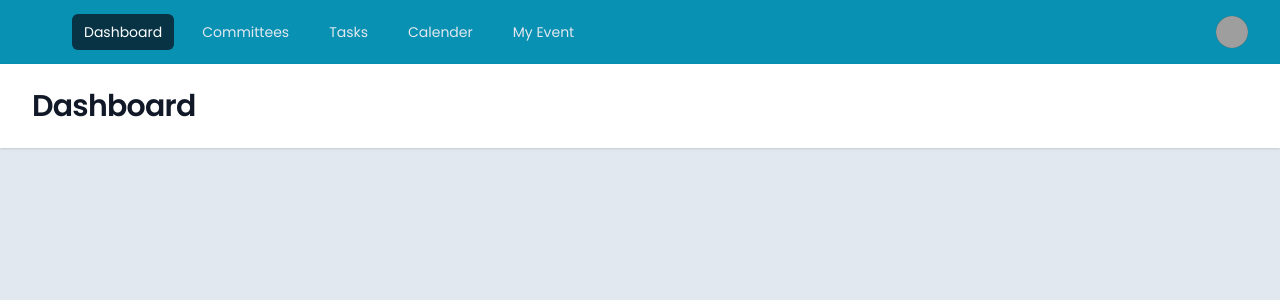
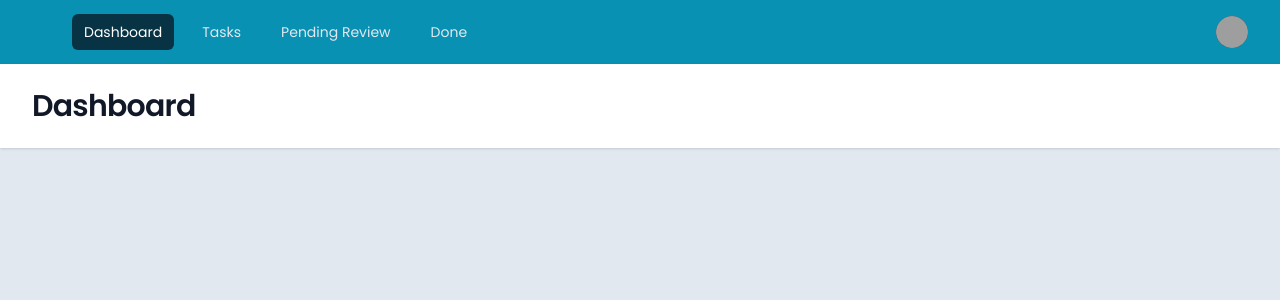
Before and after one commit to Abdorithm/EventPlaza, a Flask app: page /dashboard in a window 1280 px wide. Shown: the top 300 px of the page. Run offline with Flask 3, Linux system fonts and the light colour scheme; grey boxes are pictures that could not be loaded.

Commit message:
dashboard concept

```diff
--- a/web_flask/templates/dashboard.html
+++ b/web_flask/templates/dashboard.html
@@ -58,14 +58,11 @@
                 <a href="#" class="bg-cyan-950 text-white rounded-md px-3 py-2 text-sm font-medium"
                   aria-current="page">Dashboard</a>
                 <a href="#"
-                  class="text-slate-200 hover:bg-cyan-800 hover:text-white rounded-md px-3 py-2 text-sm font-medium">Committees</a>
-                <a href="#"
                   class="text-slate-200 hover:bg-cyan-800 hover:text-white rounded-md px-3 py-2 text-sm font-medium">Tasks</a>
                 <a href="#"
-                  class="text-slate-200 hover:bg-cyan-800 hover:text-white rounded-md px-3 py-2 text-sm font-medium">Calender</a>
+                  class="text-slate-200 hover:bg-cyan-800 hover:text-white rounded-md px-3 py-2 text-sm font-medium">Pending Review</a>
                 <a href="#"
-                  class="text-slate-200 hover:bg-cyan-800 hover:text-white rounded-md px-3 py-2 text-sm font-medium">My
-                  Event</a>
+                  class="text-slate-200 hover:bg-cyan-800 hover:text-white rounded-md px-3 py-2 text-sm font-medium">Done</a>
               </div>
             </div>
           </div>
@@ -101,8 +98,6 @@
                   <!-- Active: "bg-gray-100", Not Active: "" -->
                   <a href="#" class="block px-4 py-2 text-sm text-gray-900" role="menuitem" tabindex="-1"
                     id="user-menu-item-0">Your Profile</a>
-                  <a href="#" class="block px-4 py-2 text-sm text-gray-900" role="menuitem" tabindex="-1"
-                    id="user-menu-item-1">Settings</a>
                   <a href="{{ url_for('landing') }}" class="block px-4 py-2 text-sm text-gray-900" role="menuitem"
                     tabindex="-1" id="user-menu-item-2">Sign out</a>
                 </div>
@@ -138,14 +133,11 @@
           <a href="#" class="bg-cyan-950 text-white block rounded-md px-3 py-2 text-base font-medium"
             aria-current="page">Dashboard</a>
           <a href="#"
-            class="text-slate-200 hover:bg-cyan-800 hover:text-white block rounded-md px-3 py-2 text-base font-medium">Committees</a>
-          <a href="#"
             class="text-slate-200 hover:bg-cyan-800 hover:text-white block rounded-md px-3 py-2 text-base font-medium">Tasks</a>
           <a href="#"
-            class="text-slate-200 hover:bg-cyan-800 hover:text-white block rounded-md px-3 py-2 text-base font-medium">Calender</a>
+            class="text-slate-200 hover:bg-cyan-800 hover:text-white block rounded-md px-3 py-2 text-base font-medium">Pending Review</a>
           <a href="#"
-            class="text-slate-200 hover:bg-cyan-800 hover:text-white block rounded-md px-3 py-2 text-base font-medium">My
-            Event</a>
+            class="text-slate-200 hover:bg-cyan-800 hover:text-white block rounded-md px-3 py-2 text-base font-medium">Done</a>
         </div>
         <div class="border-t border-gray-700 pb-3 pt-4">
           <div class="flex items-center px-5">
@@ -163,8 +155,6 @@
             <a href="#"
               class="block rounded-md px-3 py-2 text-base font-medium text-slate-200 hover:bg-cyan-800 hover:text-white">Your
               Profile</a>
-            <a href="#"
-              class="block rounded-md px-3 py-2 text-base font-medium text-slate-200 hover:bg-cyan-800 hover:text-white">Settings</a>
             <a href="{{ url_for('landing') }}"
               class="block rounded-md px-3 py-2 text-base font-medium text-slate-200 hover:bg-cyan-800 hover:text-white">Sign
               out</a>
--- a/web_flask/templates/your_events.html
+++ b/web_flask/templates/your_events.html
@@ -4,7 +4,7 @@
 <head>
     <meta charset="UTF-8">
     <meta name="viewport" content="width=device-width, initial-scale=1.0">
-    <title>Dashboard</title>
+    <title>Your Events</title>
     <link rel="preconnect" href="https://fonts.googleapis.com">
     <link rel="preconnect" href="https://fonts.gstatic.com" crossorigin>
     <link href="https://fonts.googleapis.com/css2?family=Poppins:ital,wght@0,400;0,600;1,800&display=swap"
@@ -77,8 +77,6 @@
                                     <!-- Active: "bg-gray-100", Not Active: "" -->
                                     <a href="#" class="block px-4 py-2 text-sm text-gray-900" role="menuitem"
                                         tabindex="-1" id="user-menu-item-0">Your Profile</a>
-                                    <a href="#" class="block px-4 py-2 text-sm text-gray-900" role="menuitem"
-                                        tabindex="-1" id="user-menu-item-1">Settings</a>
                                     <a href="{{ url_for('landing') }}" class="block px-4 py-2 text-sm text-gray-900"
                                         role="menuitem" tabindex="-1" id="user-menu-item-2">Sign out</a>
                                 </div>
@@ -126,8 +124,6 @@
                         <a href="#"
                             class="block rounded-md px-3 py-2 text-base font-medium text-slate-200 hover:bg-cyan-800 hover:text-white">Your
                             Profile</a>
-                        <a href="#"
-                            class="block rounded-md px-3 py-2 text-base font-medium text-slate-200 hover:bg-cyan-800 hover:text-white">Settings</a>
                         <a href="{{ url_for('landing') }}"
                             class="block rounded-md px-3 py-2 text-base font-medium text-slate-200 hover:bg-cyan-800 hover:text-white">Sign
                             out</a>
```
